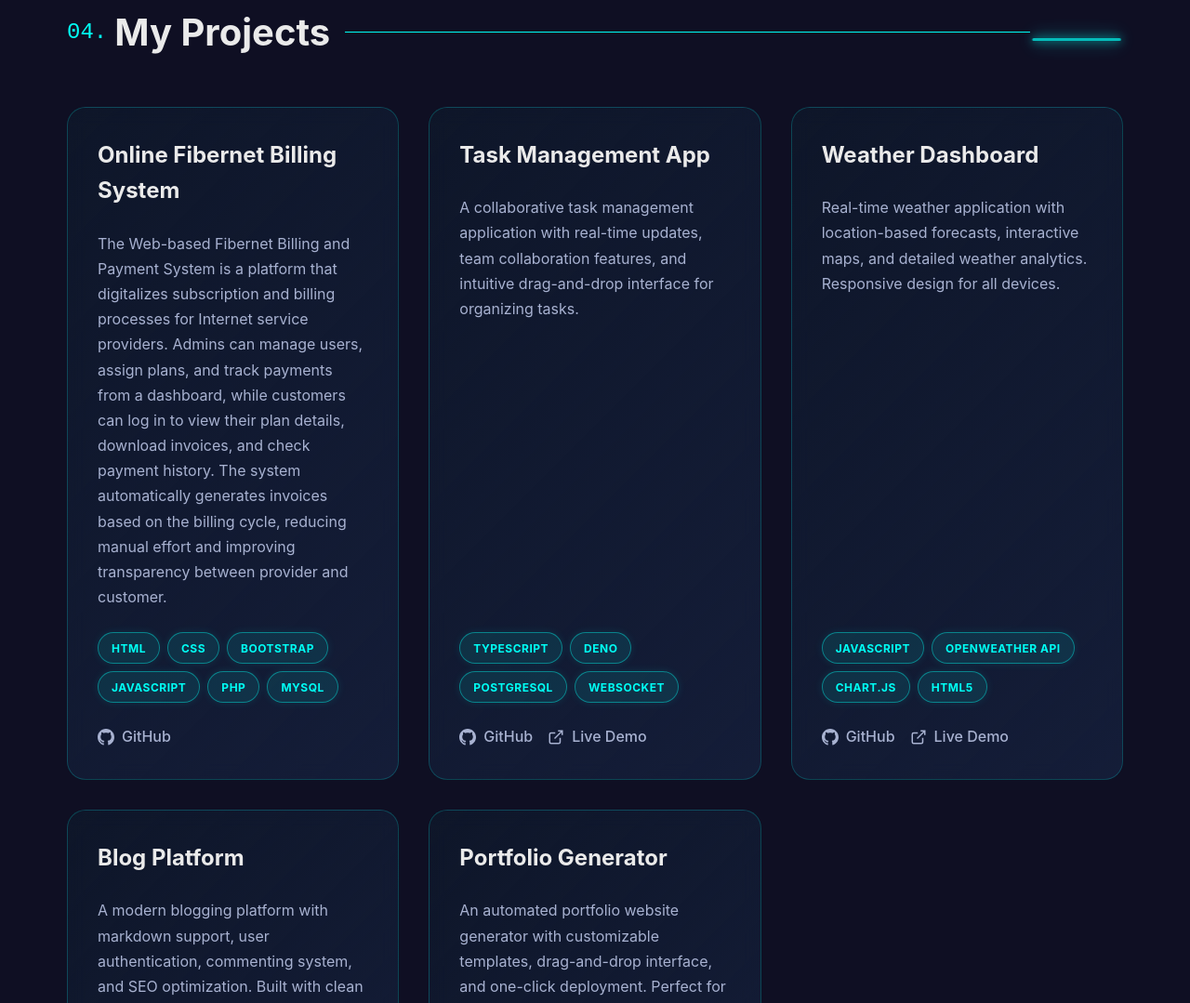
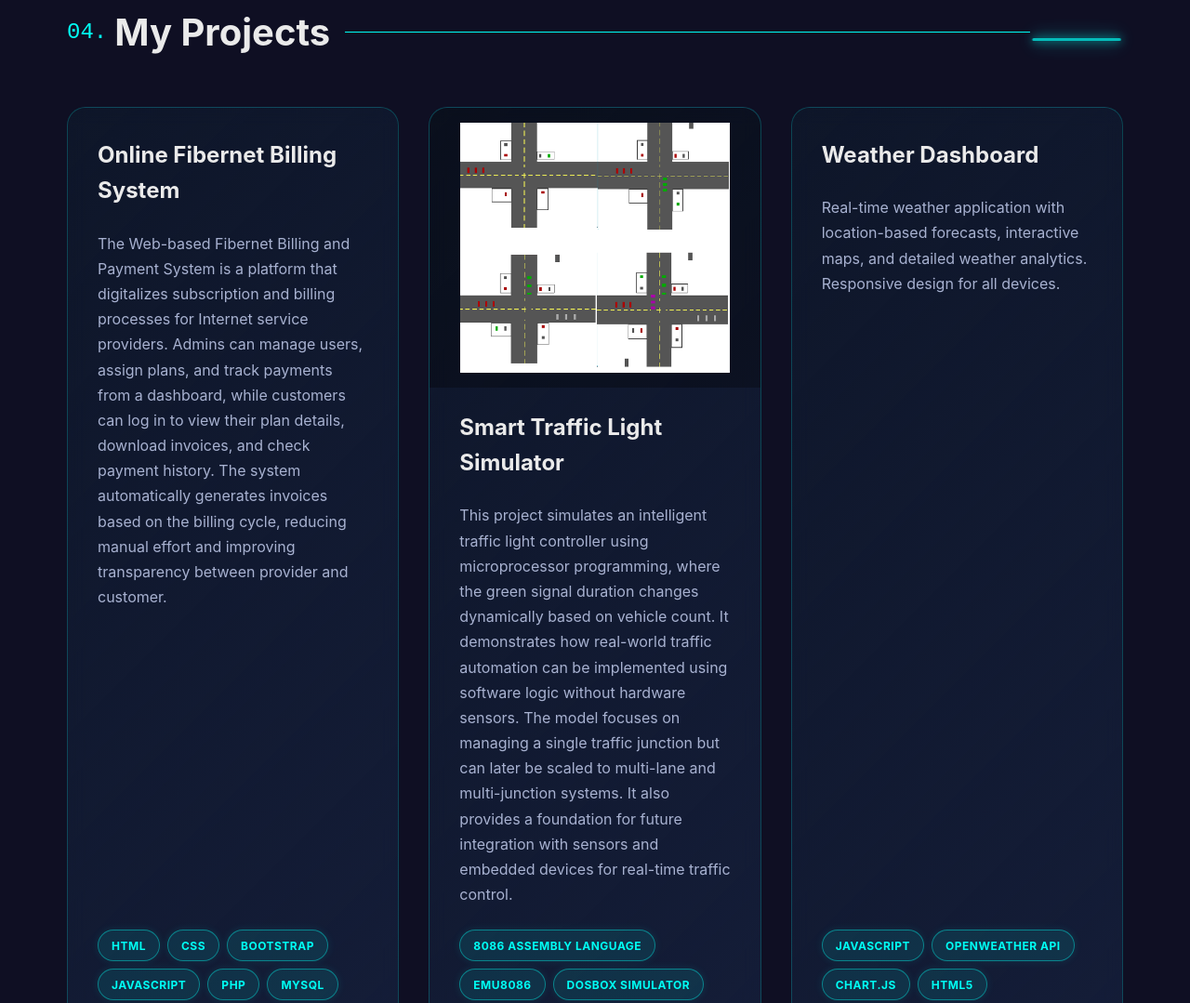
Before and after one commit to kavinsanjai/Portfolio, a plain HTML site: page public/index.html in a window 1280 px wide. Shown: the part 3316-4395 px from the top of the page at 93% size. Drawn offline with Linux system fonts and the light colour scheme; animation ran at ten frames a second.

Commit message:
Proj Smart traffic update

```diff
--- a/public/css/style.css
+++ b/public/css/style.css
@@ -703,6 +703,33 @@ section {
     border-color: var(--accent-primary);
 }
 
+.project-image {
+    width: calc(100% + 4rem);
+    margin: -2rem -2rem 1.5rem -2rem;
+    overflow: hidden;
+    border-radius: 20px 20px 0 0;
+    display: flex;
+    justify-content: center;
+    align-items: flex-start;
+    background: rgba(0, 0, 0, 0.3);
+    min-height: 250px;
+    padding: 1rem;
+}
+
+.project-image img {
+    width: auto;
+    max-width: 90%;
+    height: auto;
+    max-height: 350px;
+    display: block;
+    object-fit: contain;
+    transition: transform 0.4s ease;
+}
+
+.project-card:hover .project-image img {
+    transform: scale(1.05);
+}
+
 .project-header {
     margin-bottom: 1rem;
 }
--- a/public/index.html
+++ b/public/index.html
@@ -239,33 +239,36 @@ The Web-based Fibernet Billing and Payment System is a platform that digitalizes
 
                 <!-- Project 2 -->
                 <div class="project-card">
+                    <div class="project-image" >
+                        <img src="/images/Proj2.png" alt="Smart Traffic Light Simulator" />
+                    </div>
                     <div class="project-header">
-                        <h3 class="project-title">Task Management App</h3>
+                        <h3 class="project-title">Smart Traffic Light Simulator</h3>
                     </div>
                     <p class="project-description">
-                        A collaborative task management application with real-time updates, team collaboration
-                        features, and intuitive drag-and-drop interface for organizing tasks.
+                       This project simulates an intelligent traffic light controller using microprocessor programming, where the green signal duration changes dynamically based on vehicle count. It demonstrates how real-world traffic automation can be implemented using software logic without hardware sensors. The model focuses on managing a single traffic junction but can later be scaled to multi-lane and multi-junction systems. It also provides a foundation for future integration with sensors and embedded devices for real-time traffic control.
                     </p>
                     <div class="project-tech">
-                        <span class="tech-tag">TypeScript</span>
-                        <span class="tech-tag">Deno</span>
-                        <span class="tech-tag">PostgreSQL</span>
-                        <span class="tech-tag">WebSocket</span>
+                        <span class="tech-tag">8086 Assembly Language</span>
+                        <span class="tech-tag">EMU8086</span>
+                        <span class="tech-tag">DOSBox simulator</span>
                     </div>
                     <div class="project-links">
-                        <a href="https://github.com/kavinsanjai" class="project-link" target="_blank">
+                        <a href="https://github.com/kavinsanjai/SmartTrafficLightSim" class="project-link" target="_blank">
                             <svg width="20" height="20" viewBox="0 0 24 24" fill="currentColor">
                                 <path d="M12 0c-6.626 0-12 5.373-12 12 0 5.302 3.438 9.8 8.207 11.387.599.111.793-.261.793-.577v-2.234c-3.338.726-4.033-1.416-4.033-1.416-.546-1.387-1.333-1.756-1.333-1.756-1.089-.745.083-.729.083-.729 1.205.084 1.839 1.237 1.839 1.237 1.07 1.834 2.807 1.304 3.492.997.107-.775.418-1.305.762-1.604-2.665-.305-5.467-1.334-5.467-5.931 0-1.311.469-2.381 1.236-3.221-.124-.303-.535-1.524.117-3.176 0 0 1.008-.322 3.301 1.23.957-.266 1.983-.399 3.003-.404 1.02.005 2.047.138 3.006.404 2.291-1.552 3.297-1.23 3.297-1.23.653 1.653.242 2.874.118 3.176.77.84 1.235 1.911 1.235 3.221 0 4.609-2.807 5.624-5.479 5.921.43.372.823 1.102.823 2.222v3.293c0 .319.192.694.801.576 4.765-1.589 8.199-6.086 8.199-11.386 0-6.627-5.373-12-12-12z"/>
                             </svg>
                             GitHub
                         </a>
-                        <a href="https://taskapp-demo.example.com" class="project-link" target="_blank">
+                        <a href="https://github.com/kavinsanjai/SmartTrafficLightSim/blob/main/PROJECT_DOCUMENTATION_GIT.pdf" class="project-link" target="_blank">
                             <svg width="20" height="20" viewBox="0 0 24 24" fill="none" stroke="currentColor" stroke-width="2">
-                                <path d="M18 13v6a2 2 0 0 1-2 2H5a2 2 0 0 1-2-2V8a2 2 0 0 1 2-2h6"></path>
-                                <polyline points="15 3 21 3 21 9"></polyline>
-                                <line x1="10" y1="14" x2="21" y2="3"></line>
+                                <path d="M14 2H6a2 2 0 0 0-2 2v16a2 2 0 0 0 2 2h12a2 2 0 0 0 2-2V8z"></path>
+                                <polyline points="14 2 14 8 20 8"></polyline>
+                                <line x1="16" y1="13" x2="8" y2="13"></line>
+                                <line x1="16" y1="17" x2="8" y2="17"></line>
+                                <polyline points="10 9 9 9 8 9"></polyline>
                             </svg>
-                            Live Demo
+                            View Documentation
                         </a>
                     </div>
                 </div>
```
Also changed, not shown: public/images/Proj2.png (added).
